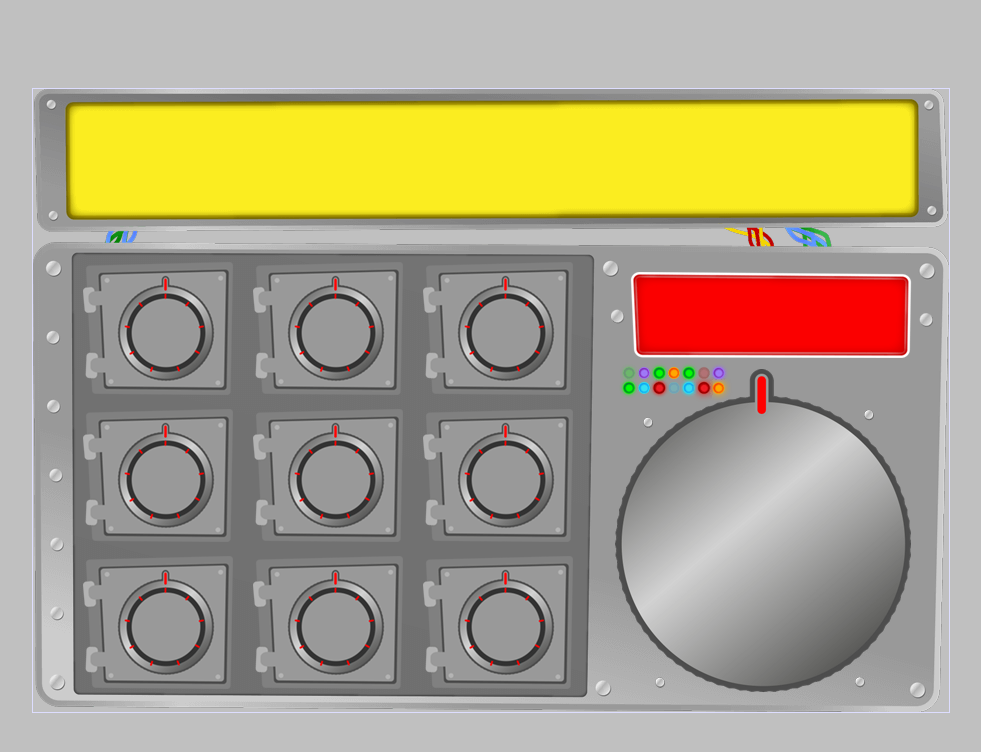
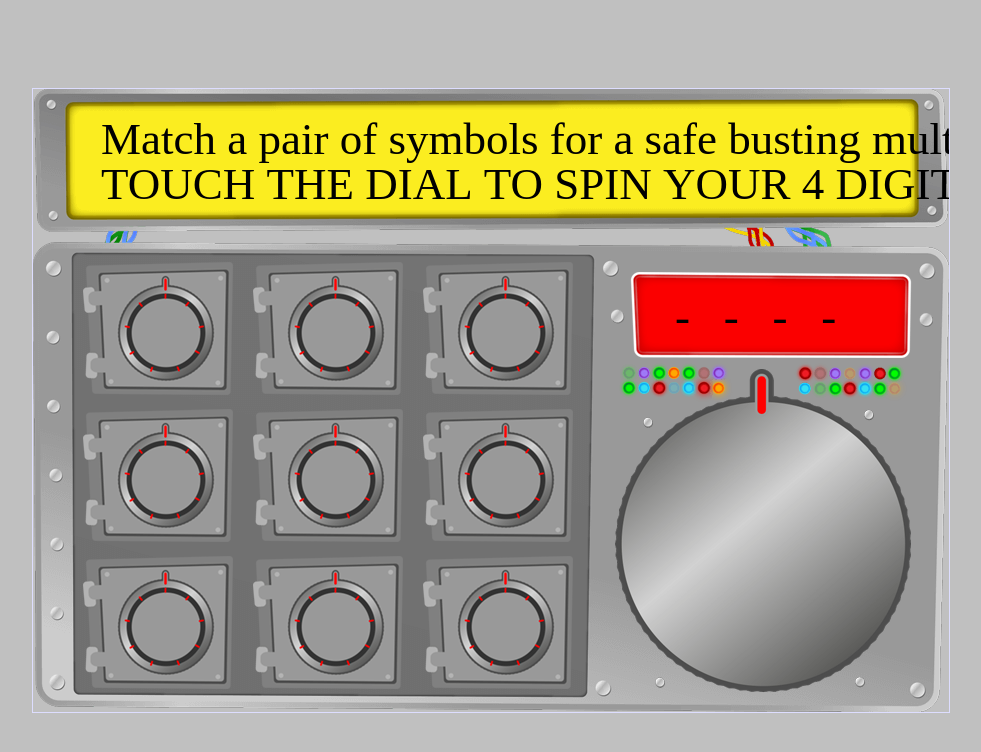
Before and after one commit to Simon-Drake/Roulette-Typescript, a website with bundled scripts: page index.html in a window 1280 px wide. Shown: the whole page, without its empty margins (149-1130 px from the left). Built offline with nearby package versions, Linux system fonts and the light colour scheme.

Commit message:
Got fonts working but bad loading mech

```diff
--- a/css/app.css
+++ b/css/app.css
@@ -20,3 +20,14 @@ canvas {
     display: block;
     border: 1px solid var(--fg-1)
 }
+
+
+@font-face {
+    font-family: "instructions";
+    src: url('../src/fonts/Dimbo Italic.ttf');
+}
+
+@font-face {
+    font-family: "unlocked";
+    src: url('../src/fonts/TitanOne-Regular.ttf')
+}
--- a/src/game.ts
+++ b/src/game.ts
@@ -24,3 +24,4 @@ export class Game {
 }
 Game.init()
 requestAnimationFrame(Game.gameLoop)
+setInterval(Canvas.changeLights, 1000)
--- a/src/ux/canvas.ts
+++ b/src/ux/canvas.ts
@@ -22,8 +22,13 @@ export abstract class Canvas {
         "safe9" : [(390/Canvas.maxWidth), (467/Canvas.maxHeight)],
         "screen" : [(578/Canvas.maxWidth), (183/Canvas.maxHeight)],
         "supportDial" : [(582/Canvas.maxWidth), (280/Canvas.maxHeight)],
-        "lights" : [(582/Canvas.maxWidth), (270/Canvas.maxHeight)]
+        "lights1" : [(582/Canvas.maxWidth), (270/Canvas.maxHeight)],
+        "lights2" : [(758/Canvas.maxWidth), (270/Canvas.maxHeight)],
+        "instructionsTop" : [(68/Canvas.maxWidth), (65/Canvas.maxHeight)],
+        "instructionsBottom" : [(68/Canvas.maxWidth), (110/Canvas.maxHeight)],
+        "unlockedSafes" : [(642/Canvas.maxWidth), (243/Canvas.maxHeight)]
     }
+
     public static lights: HTMLImageElement = new Image()
     public static background: HTMLImageElement = new Image()
     public static safe: HTMLImageElement = new Image()
@@ -37,8 +42,10 @@ export abstract class Canvas {
     public static canvasElement: HTMLCanvasElement;
 
     public static behindLightsOne: ImageData;
+    public static behindLightsTwo: ImageData;
 
     public static xLights1: number = 1;
+    public static xLights2: number = 2;
 
     public static init(el: HTMLCanvasElement) {
 
@@ -120,24 +127,46 @@ export abstract class Canvas {
 
         // Do once
         // draw image under support dial?
-        Canvas.behindLightsOne = Canvas.context.getImageData(Canvas.ratios["lights"][0]*Canvas.width,  Canvas.ratios["lights"][1]*Canvas.height, this.lights.width/3, this.lights.height)
+        Canvas.behindLightsOne = Canvas.context.getImageData(Canvas.ratios["lights1"][0]*Canvas.width,  Canvas.ratios["lights1"][1]*Canvas.height, this.lights.width/3, this.lights.height)
 
-        Canvas.context.drawImage(this.lights, 0, 0, this.lights.width/3, this.lights.height, Canvas.ratios["lights"][0]*Canvas.width,  Canvas.ratios["lights"][1]*Canvas.height, this.lights.width*shrinkFactor/3, this.lights.height*shrinkFactor);
-		setInterval(this.changeLights, 1000)
+        Canvas.context.drawImage(this.lights, 0, 0, this.lights.width/3, this.lights.height, Canvas.ratios["lights1"][0]*Canvas.width,  Canvas.ratios["lights1"][1]*Canvas.height, this.lights.width*shrinkFactor/3, this.lights.height*shrinkFactor);
 
+        // Do /3 once
+        Canvas.behindLightsTwo = Canvas.context.getImageData(Canvas.ratios["lights2"][0]*Canvas.width,  Canvas.ratios["lights2"][1]*Canvas.height, this.lights.width/3, this.lights.height)
+
+        Canvas.context.drawImage(this.lights, this.lights.width/3, 0, this.lights.width/3, this.lights.height, Canvas.ratios["lights2"][0]*Canvas.width,  Canvas.ratios["lights2"][1]*Canvas.height, this.lights.width*shrinkFactor/3, this.lights.height*shrinkFactor);
+
+        let fontSize = 45*shrinkFactor
+        Canvas.context.font = `${fontSize}px instructions`
+        Canvas.context.fillText('Match a pair of symbols for a safe busting multiplier!', Canvas.ratios["instructionsTop"][0]*Canvas.width, Canvas.ratios["instructionsTop"][1]*Canvas.height)
+        Canvas.context.fillText('TOUCH THE DIAL TO SPIN YOUR 4 DIGIT COMBINATION', Canvas.ratios["instructionsBottom"][0]*Canvas.width, Canvas.ratios["instructionsBottom"][1]*Canvas.height)
+
+        Canvas.context.font = `${fontSize}px unlocked`
+        Canvas.context.fillText('-   -   -   -', Canvas.ratios["unlockedSafes"][0]*Canvas.width, Canvas.ratios["unlockedSafes"][1]*Canvas.height)
 
         Canvas.drawn = true
+
     }
 
     public static changeLights() {
-        Canvas.context.putImageData(Canvas.behindLightsOne, Canvas.ratios["lights"][0]*Canvas.width, Canvas.ratios["lights"][1]*Canvas.height)
+        Canvas.context.putImageData(Canvas.behindLightsOne, Canvas.ratios["lights1"][0]*Canvas.width, Canvas.ratios["lights1"][1]*Canvas.height)
+        Canvas.context.putImageData(Canvas.behindLightsTwo, Canvas.ratios["lights2"][0]*Canvas.width, Canvas.ratios["lights2"][1]*Canvas.height)
+
         const shrinkFactor = Canvas.width/Canvas.maxWidth
 
-        Canvas.context.drawImage(Canvas.lights, Canvas.xLights1*Canvas.lights.width/3, 0, Canvas.lights.width/3, Canvas.lights.height, Canvas.ratios["lights"][0]*Canvas.width,  Canvas.ratios["lights"][1]*Canvas.height, Canvas.lights.width*shrinkFactor/3, Canvas.lights.height*shrinkFactor);
-        console.log(Canvas.xLights1)
+        Canvas.context.drawImage(Canvas.lights, Canvas.xLights1*Canvas.lights.width/3, 0, Canvas.lights.width/3, Canvas.lights.height, Canvas.ratios["lights1"][0]*Canvas.width,  Canvas.ratios["lights1"][1]*Canvas.height, Canvas.lights.width*shrinkFactor/3, Canvas.lights.height*shrinkFactor);
+
+        Canvas.context.drawImage(Canvas.lights, Canvas.xLights2*Canvas.lights.width/3, 0, Canvas.lights.width/3, Canvas.lights.height, Canvas.ratios["lights2"][0]*Canvas.width,  Canvas.ratios["lights2"][1]*Canvas.height, Canvas.lights.width*shrinkFactor/3, Canvas.lights.height*shrinkFactor);
+
+
         Canvas.xLights1 < 2
             ? Canvas.xLights1 ++
             : Canvas.xLights1 = 0
+
+        // probably dont need this one
+        Canvas.xLights2 < 2
+            ? Canvas.xLights2 ++
+            : Canvas.xLights2 = 0
     }
 }
 
```
Also changed, not shown: build/game.js, build/ux/canvas.js, src/fonts/Dimbo Italic.ttf (added), src/fonts/TitanOne-Regular.ttf (added), 1 other file.
